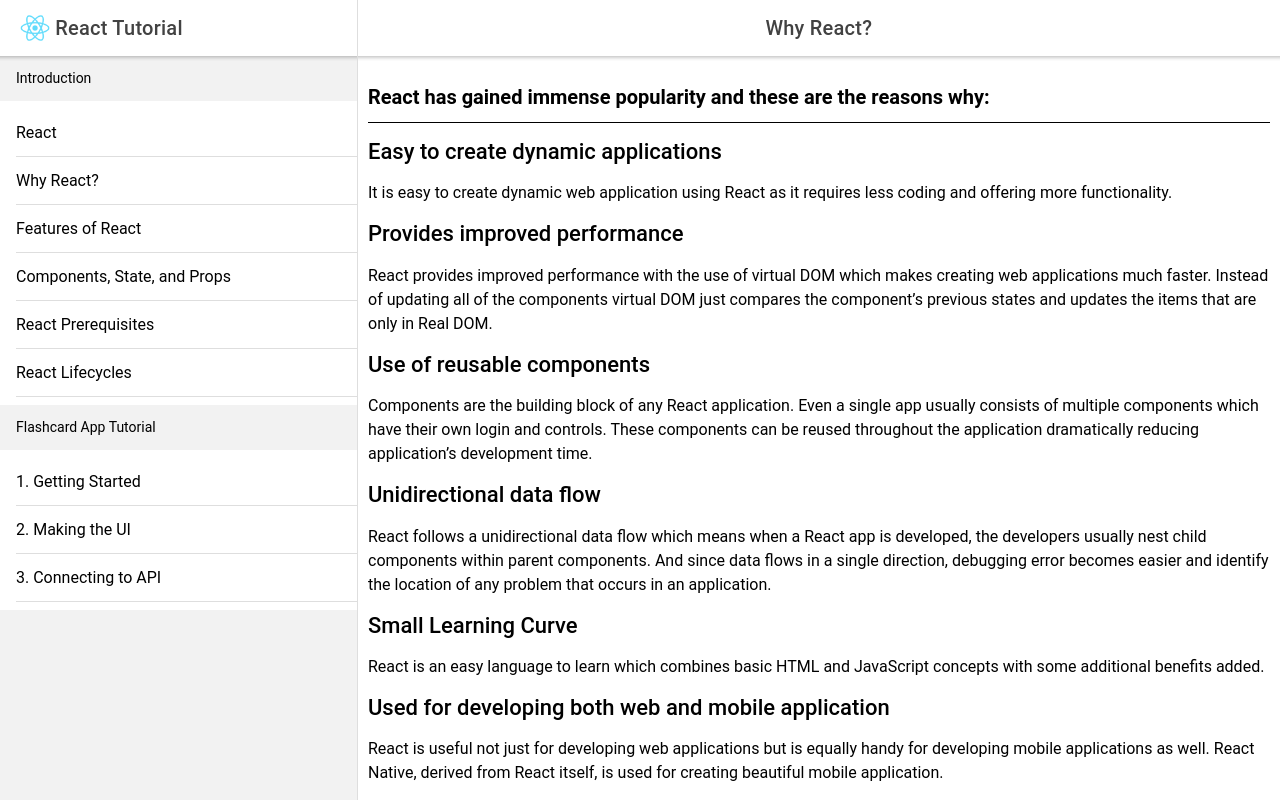
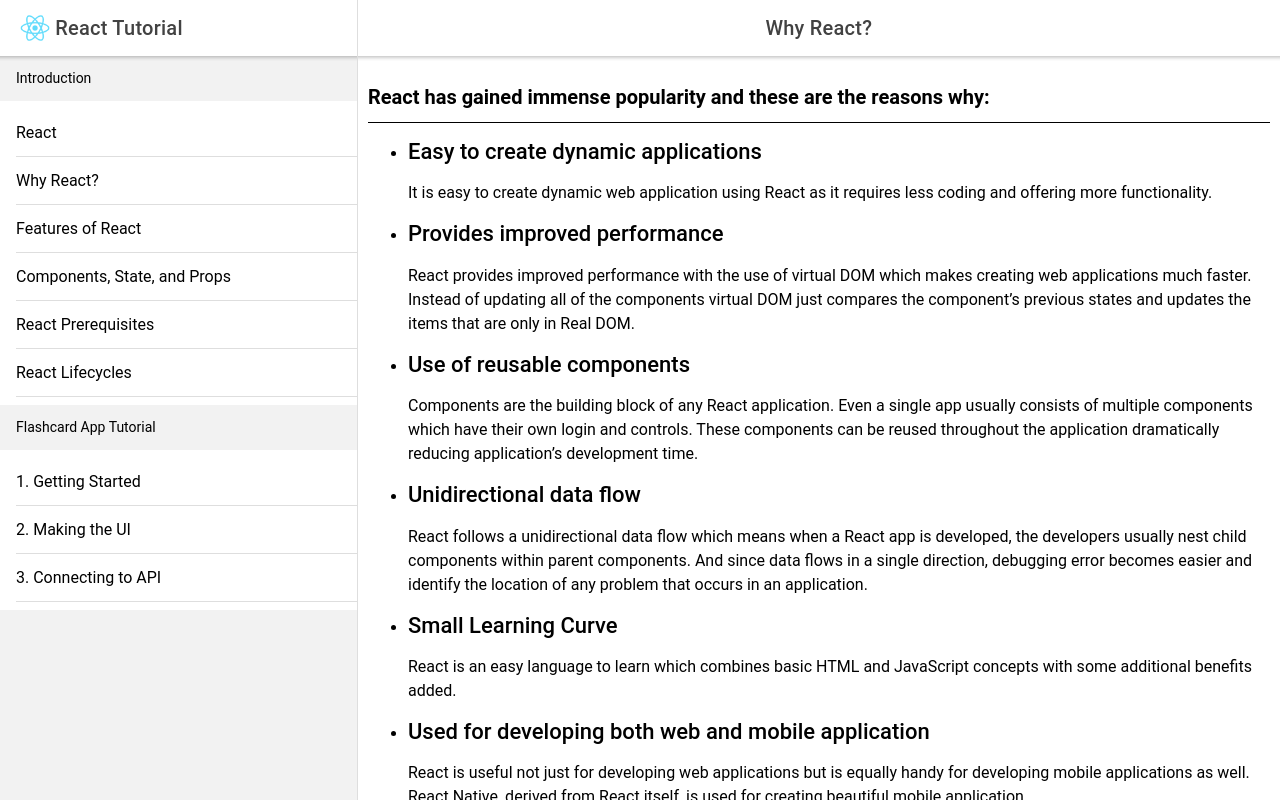
Before and after one commit to aniteshlal/react-tutorial, a React (Create React App) app: page /why-react in a window 1280 px wide. Built offline with nearby package versions, Linux system fonts and the light colour scheme.

Commit message:
adding a unorder list to make it display nicer

```diff
--- a/src/routes/section1/Section1L2.js
+++ b/src/routes/section1/Section1L2.js
@@ -16,59 +16,75 @@
             </strong>
           </h4>
           <hr />
+          <ul>
+            <li>
               <h3>Easy to create dynamic applications</h3>
-
               <p>
                 It is easy to create dynamic web application using React as it
                 requires less coding and offering more functionality.
               </p>
+            </li>
+
+            <li>
               <h3>Provides improved performance</h3>
 
               <p>
                 React provides improved performance with the use of virtual DOM
                 which makes creating web applications much faster. Instead of
                 updating all of the components virtual DOM just compares the
-            component’s previous states and updates the items that are only in
-            Real DOM.{' '}
+                component’s previous states and updates the items that are only
+                in Real DOM.{' '}
               </p>
+            </li>
+
+            <li>
               <h3>Use of reusable components</h3>
-
               <p>
-            Components are the building block of any React application. Even a
-            single app usually consists of multiple components which have their
-            own login and controls. These components can be reused throughout
-            the application dramatically reducing application’s development
-            time.{' '}
+                Components are the building block of any React application. Even
+                a single app usually consists of multiple components which have
+                their own login and controls. These components can be reused
+                throughout the application dramatically reducing application’s
+                development time.{' '}
               </p>
+            </li>
+            <li>
               <h3>Unidirectional data flow</h3>
 
               <p>
-            React follows a unidirectional data flow which means when a React
-            app is developed, the developers usually nest child components
-            within parent components. And since data flows in a single
-            direction, debugging error becomes easier and identify the location
-            of any problem that occurs in an application.
+                React follows a unidirectional data flow which means when a
+                React app is developed, the developers usually nest child
+                components within parent components. And since data flows in a
+                single direction, debugging error becomes easier and identify
+                the location of any problem that occurs in an application.
               </p>
+            </li>
+            <li>
               <h3>Small Learning Curve</h3>
 
               <p>
                 React is an easy language to learn which combines basic HTML and
                 JavaScript concepts with some additional benefits added.{' '}
               </p>
+            </li>
+            <li>
               <h3>Used for developing both web and mobile application</h3>
 
               <p>
                 React is useful not just for developing web applications but is
                 equally handy for developing mobile applications as well. React
-            Native, derived from React itself, is used for creating beautiful
-            mobile application.
+                Native, derived from React itself, is used for creating
+                beautiful mobile application.
               </p>
+            </li>
+            <li>
               <h3>Tools for easy debugging</h3>
 
               <p>
-            A Chrome extension has been released by Facebook which can be used
-            to easily and quickly debug React applications.{' '}
+                A Chrome extension has been released by Facebook which can be
+                used to easily and quickly debug React applications.{' '}
               </p>
+            </li>
+          </ul>
         </section>
         <Pagnation prev={ROUTES.S1L1.path} next={ROUTES.S1L3.path}></Pagnation>
       </IonContent>
```
Lines whose indentation alone changed are shown as unchanged.
